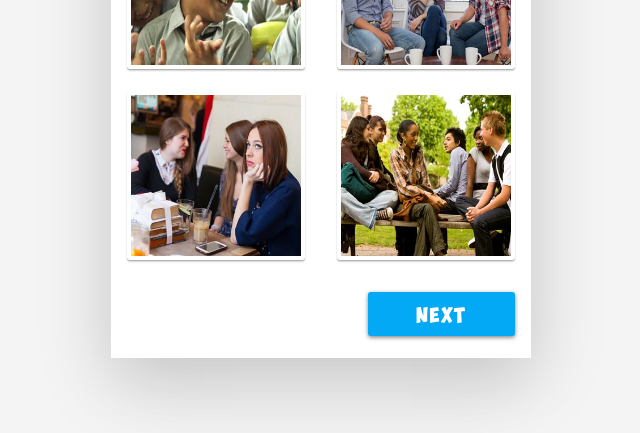
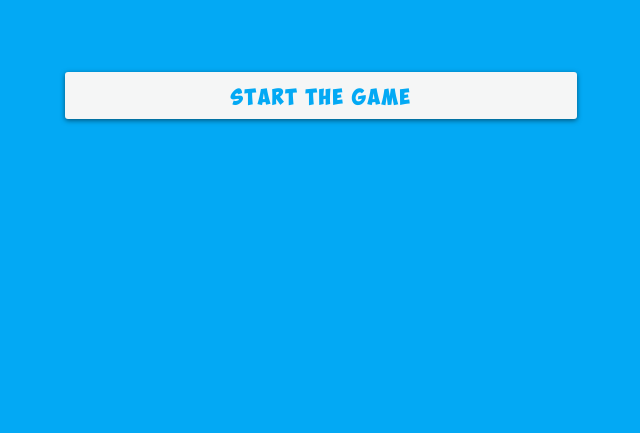
Before and after one commit to PiotrBerebecki/captcha-game, a plain HTML site: page index.html in a window 1280 px wide. Shown: the part 367-800 px from the top of the page, without its empty margins (319-959 px from the left). Drawn offline with Linux system fonts and the light colour scheme.

Commit message:
Add font fallback

```diff
--- a/css/style.css
+++ b/css/style.css
@@ -10,7 +10,7 @@ html {
 }
 
 @font-face {
-  font-family: "ObelixPro";
+  font-family: ObelixPro;
   /* IE9 Compat Modes */
   src: url('../assets/font/ObelixPro.eot');
   /* IE6-IE8 */
@@ -26,13 +26,14 @@ html {
 
 body {
   background-color: #03a9f4;
-  font-family: 'ObelixPro', cursive;
+  font-family:  ObelixPro, Impact, fantasy;
   letter-spacing: 0.1em;
-/*  -webkit-user-select: none;
+  -webkit-user-select: none;
      -moz-user-select: none;
       -ms-user-select: none;
-          user-select: none;*/
+          user-select: none;
   overflow-y: hidden;
+  text-transform: uppercase;
 }
 
 
@@ -169,7 +170,7 @@ body {
 
 .graphic {
   color: #ffffff;
-  font-family: "HandFacesSt";
+  font-family: HandFacesSt;
   font-size: 10rem;
 }
 
@@ -494,7 +495,7 @@ header > p {
   Grid images can be selected
   thanks to hidden input checkboxes
   which are absolutely positioned
-  on the top of each grid image
+  on the top of every grid image
 */
 .grid-image-container > input {
   position: absolute;
--- a/js/app.js
+++ b/js/app.js
@@ -10,7 +10,7 @@ console.clear();
     imagesLength: null,
     imagesIndexesRemaining: null,
     imagesNext: null,
-    roundsPerGame: 1,
+    roundsPerGame: 3,
     currentRound: 1,
   };
 
@@ -107,8 +107,8 @@ console.clear();
   const view = {
     init: function() {
       this.root = document.getElementById('root');
-      // this.initStartScreen();
-      controller.initGameplayScreen();
+      this.initStartScreen();
+      // controller.initGameplayScreen();
     },
 
     animationDelay: 300,
@@ -203,19 +203,7 @@ console.clear();
 
       // Create Footer
       const footerElement = document.createElement('footer');
-      // Create Info Link
-      // const infoLinkElement = document.createElement('a');
-      // infoLinkElement.id = 'info-link';
-      // infoLinkElement.href = 'https://github.com/PiotrBerebecki/captcha-game';
-      // infoLinkElement.target = '_blank';
-      // const infoIconElement = document.createElement('i');
-      // infoIconElement.className = 'fa fa-info-circle';
-      // infoIconElement['aria-hidden'] = 'true';
-      // infoLinkElement.appendChild(infoIconElement);
-      // const linkTextElement = document.createElement('span');
-      // linkTextElement.textContent = 'About this app';
-      // infoLinkElement.appendChild(linkTextElement);
-      // footerElement.appendChild(infoLinkElement);
+
       // Create Next Button
       const nextButtonContainerElement = document.createElement('div');
       nextButtonContainerElement.id = 'next-button-container';
@@ -322,7 +310,6 @@ console.clear();
       infoLinkElement.target = '_blank';
 
       const infoIconElement = document.createElement('i');
-      // infoIconElement.className = 'fa fa-info-circle';
       infoIconElement.className = 'fa fa-external-link';
       infoIconElement['aria-hidden'] = 'true';
       infoLinkElement.appendChild(infoIconElement);
@@ -331,15 +318,7 @@ console.clear();
       linkTextElement.textContent = 'About this app';
       infoLinkElement.appendChild(linkTextElement);
 
-      // const externalIconElement = document.createElement('i');
-      // externalIconElement.className = 'fa fa-external-link';
-      // externalIconElement['aria-hidden'] = 'true';
-      // infoLinkElement.appendChild(externalIconElement);
-
-
       finishScreenContainerElement.appendChild(infoLinkElement);
-
-
 
       this.root.appendChild(finishScreenContainerElement);
       finishScreenContainerElement.style.opacity = 0;
```
